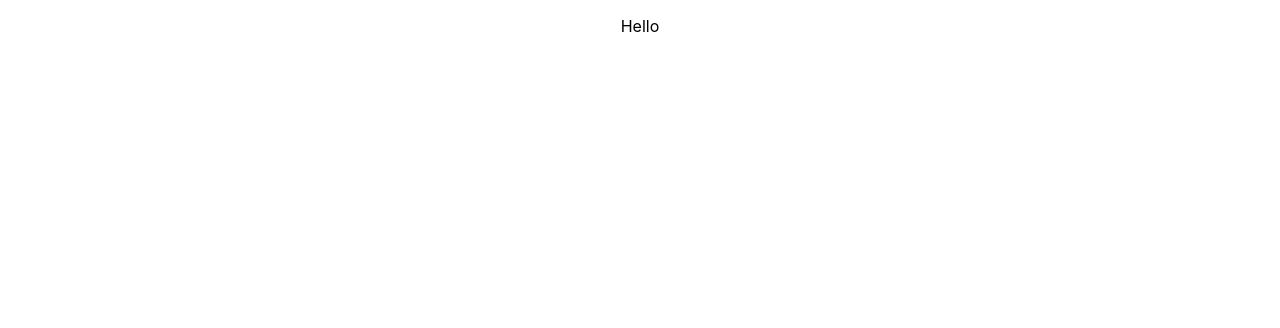
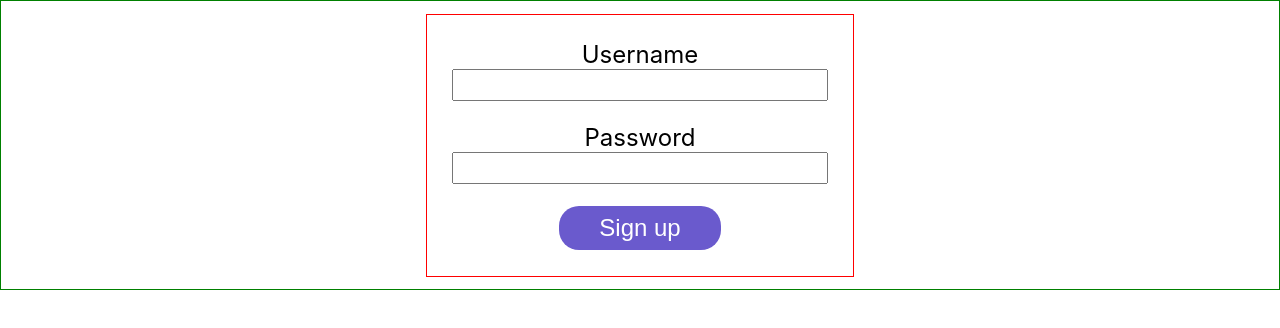
Before and after one commit to zrsmith75-lambda/FE, a React (Create React App) app in the folder silent-auction/: page / in a window 1280 px wide. Shown: the top 328 px of the page. Built offline with nearby package versions, Linux system fonts and the light colour scheme.

Commit message:
Added basic structure - need to add radio or dropdown for signup

```diff
--- a/silent-auction/package.json
+++ b/silent-auction/package.json
@@ -4,10 +4,12 @@
   "private": true,
   "dependencies": {
     "@material-ui/core": "^4.9.5",
+    "@material-ui/icons": "^4.9.1",
     "@testing-library/jest-dom": "^4.2.4",
     "@testing-library/react": "^9.3.2",
     "@testing-library/user-event": "^7.1.2",
     "axios": "^0.19.2",
+    "material-ui-icons": "^1.0.0-beta.36",
     "react": "^16.13.0",
     "react-dom": "^16.13.0",
     "react-redux": "^7.2.0",
--- a/silent-auction/src/App.css
+++ b/silent-auction/src/App.css
@@ -36,3 +36,34 @@
     transform: rotate(360deg);
   }
 }
+
+.form-wrapper{
+  border: 1px solid green;
+  padding: 1%;
+}
+
+.form-wrapper form{
+  border: 1px solid red;
+  display: flex;
+  flex-direction: column;
+  width: 30%;
+  margin: 0 auto;
+  padding: 2%;
+}
+.form-wrapper form label{
+  font-size: 1.5rem;
+}
+.form-wrapper form input{
+  margin-bottom: 6%;
+  padding: 0.4rem;
+}
+.form-wrapper form button{
+  padding: 0.5rem 2.5rem;
+  font-size: 1.5rem;
+
+  margin: 0 auto;
+  border: none;
+  border-radius: 20px;
+  background-color: slateblue;
+  color: white;
+}
--- a/silent-auction/src/App.js
+++ b/silent-auction/src/App.js
@@ -1,11 +1,13 @@
 import React from 'react';
-import logo from './logo.svg';
+import Login from "./components/Login"
+import Signup from "./components/Signup"
+import Auction from "./components/Auction"
 import './App.css';
 
 function App() {
   return (
     <div className="App">
-      <p>Hello</p>
+      <Signup></Signup>
     </div>
   );
 }
--- a/silent-auction/src/components/Login.js
+++ b/silent-auction/src/components/Login.js
@@ -0,0 +1,32 @@
+import React, {useState} from 'react';
+
+function Login(props) {
+
+  const [user, setUser] = useState({
+    username:"",
+    email:"",
+  })
+
+  const handleChanges = f => {
+    setUser({...user, [f.target.name] : f.target.value})
+    console.log(user);
+  }
+  const submitForm = form => {
+    form.preventDefault();
+    props.addNewUser(user);
+  }
+
+  return (
+    <div className="form-wrapper">
+      <form onSubmit={submitForm}>
+        <label htmlFor="name">Username</label>
+        <input id="username" type="text" name="username" onChange={handleChanges} required></input>
+        <label htmlFor="password">Password</label>
+        <input id="password" type="password" name="password" onChange={handleChanges} required></input>
+        <button type="submit">Log in</button>
+      </form>
+    </div>
+  );
+}
+
+export default Login;
--- a/silent-auction/src/components/Signup.js
+++ b/silent-auction/src/components/Signup.js
@@ -0,0 +1,33 @@
+import React, {useState} from 'react';
+import Radio from '@material-ui/core/Radio';
+function Login(props) {
+
+  const [user, setUser] = useState({
+    username:"",
+    email:"",
+    password:"",
+    type:""
+  })
+
+  const handleChanges = f => {
+    setUser({...user, [f.target.name] : f.target.value});
+    console.log(user);
+  }
+  const submitForm = form => {
+    form.preventDefault();
+  }
+
+  return (
+    <div className="form-wrapper">
+        <form onSubmit={submitForm}>
+          <label htmlFor="name">Username</label>
+          <input id="username" type="text" name="username" onChange={handleChanges} required></input>
+          <label htmlFor="password">Password</label>
+          <input id="password" type="password" name="password" onChange={handleChanges} required></input>
+          <button type="submit">Sign up</button>
+        </form>
+    </div>
+  );
+}
+
+export default Login;
```
Also changed, not shown: 1 other file (tests, documents, lock files or other folders).
